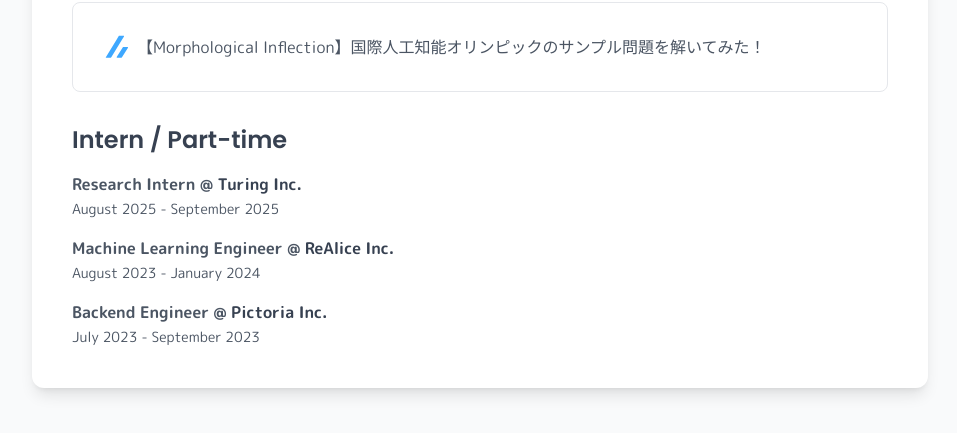
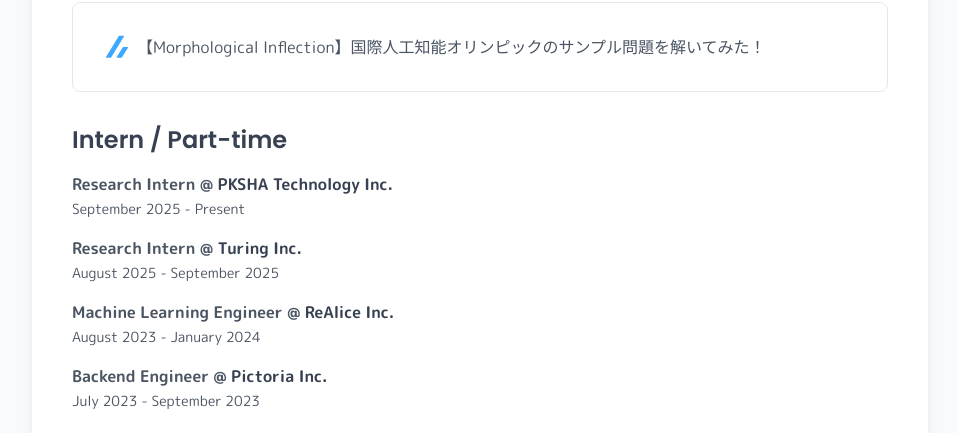
Before and after one commit to sudy-super/sudy-super.github.io, a plain HTML site: page index.html in a window 1280 px wide. Shown: the part 4788-5221 px from the top of the page, without its empty margins (304-1261 px from the left). Drawn offline with nearby package versions, Linux system fonts and the light colour scheme.

Commit message:
Updated career

```diff
--- a/index.html
+++ b/index.html
@@ -497,6 +497,18 @@
             <div>
                 <h3 class="text-2xl font-semibold mb-4 text-gray-700">Intern / Part-time</h3>
                 <div class="space-y-4">
+                <!-- PKSHA Technology Inc. -->
+                <div class="card">
+                    <p class="text-gray-600">
+                    <strong>Research Intern @
+                        <a href="https://pkshatech.com" class="text-gray-700 hover:underline" target="_blank" rel="noopener noreferrer">
+                        PKSHA Technology Inc.
+                        </a>
+                    </strong><br>
+                    <span class="text-sm">September 2025 - Present</span>
+                    </p>
+                </div>
+
                 <!-- Turing Inc. -->
                 <div class="card">
                     <p class="text-gray-600">
@@ -508,6 +520,7 @@
                     <span class="text-sm">August 2025 - September 2025</span>
                     </p>
                 </div>
+
                 <!-- ReAlice Inc. -->
                 <div class="card">
                     <p class="text-gray-600">
@@ -519,6 +532,7 @@
                     <span class="text-sm">August 2023 - January 2024</span>
                     </p>
                 </div>
+
                 <!-- Pictoria Inc. -->
                 <div class="card">
                     <p class="text-gray-600">
```
Also changed, not shown: 1 other file.
